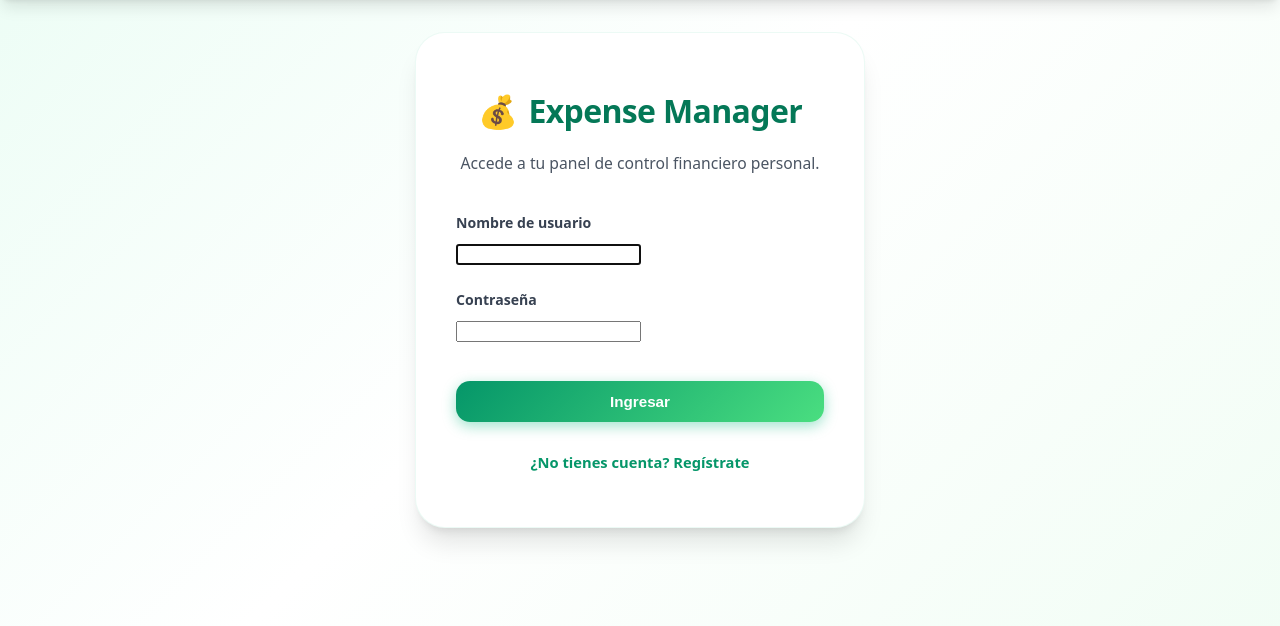
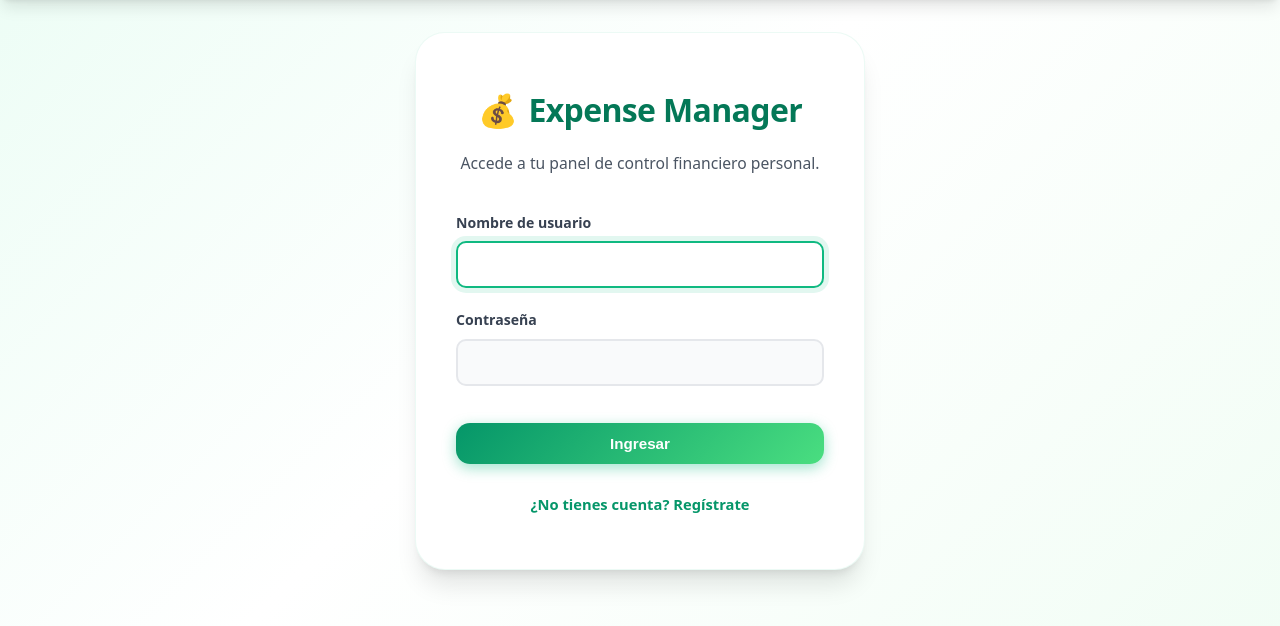
Before and after one commit to galvizlaura69/expense-manager-devops, a Django app: a page that uses templates/base.html in a window 1280 px wide. Shown: the part 64-690 px from the top of the page. Run offline with Django 5.2, Linux system fonts and the light colour scheme.

Commit message:
fix: inputs de login y registro al ancho completo
- Inputs y selects dentro de .login-card y .form-card ahora ocupan el 100% del ancho
- Focus con borde verde y sombra consistente en todos los formularios

```diff
--- a/static/css/style.css
+++ b/static/css/style.css
@@ -541,6 +541,33 @@ td strong {
   color: var(--gray-400);
 }
 
+/* Asegurar ancho completo en inputs de login y registro (sin clase form-control) */
+.login-card input,
+.login-card select,
+.form-card input,
+.form-card select {
+  width: 100%;
+  max-width: 100%;
+  padding: 0.8rem 1rem;
+  border: 2px solid var(--gray-200);
+  border-radius: var(--radius-sm);
+  font-size: 0.95rem;
+  background: var(--gray-50);
+  color: var(--gray-900);
+  transition: all 0.2s ease;
+  box-sizing: border-box;
+}
+
+.login-card input:focus,
+.login-card select:focus,
+.form-card input:focus,
+.form-card select:focus {
+  outline: none;
+  border-color: var(--green-500);
+  background: var(--white);
+  box-shadow: 0 0 0 5px rgba(16, 185, 129, 0.12);
+}
+
 /* Campo monetario */
 .money-input {
   font-family: 'Inter', 'Courier New', monospace;
```
